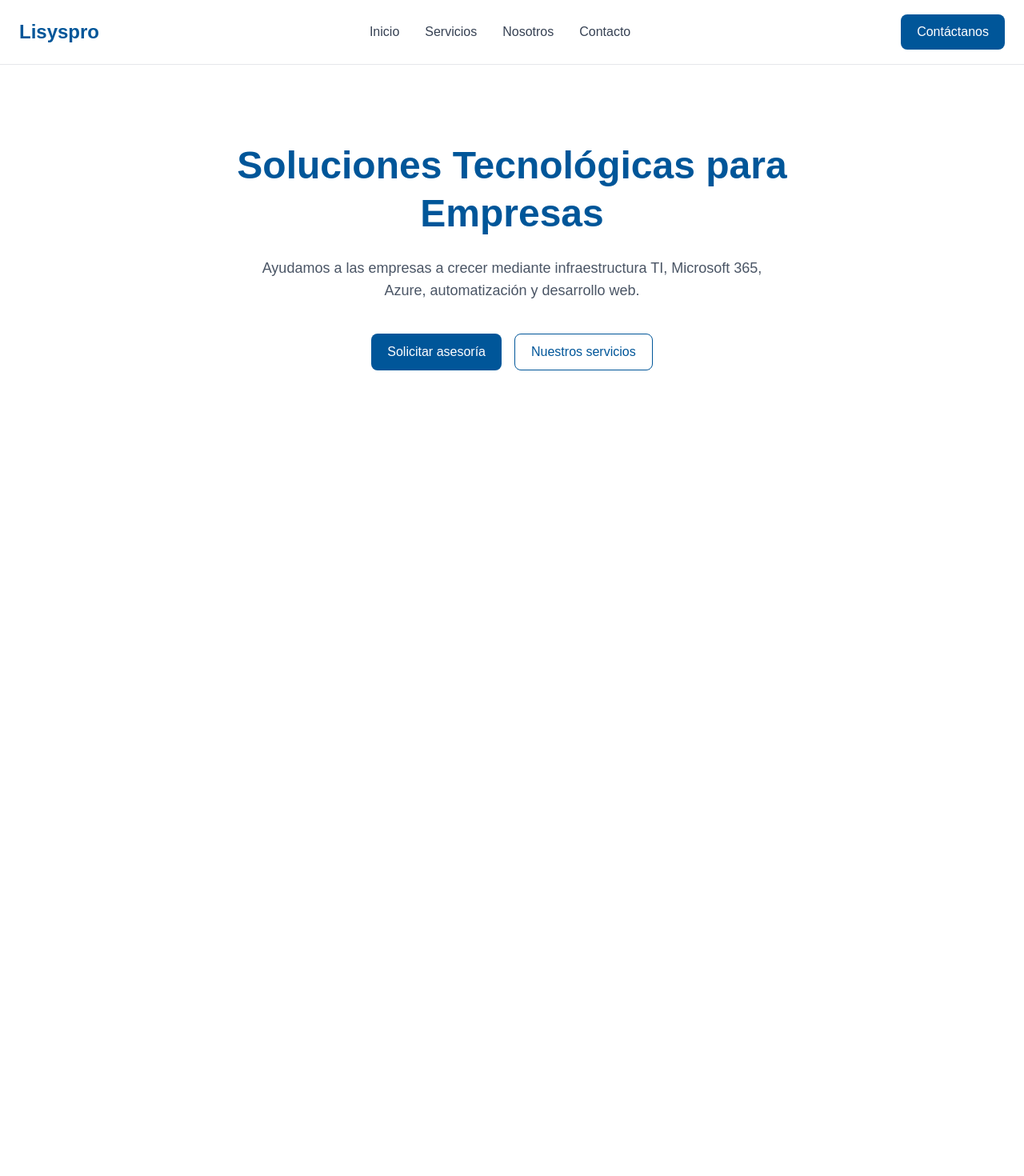
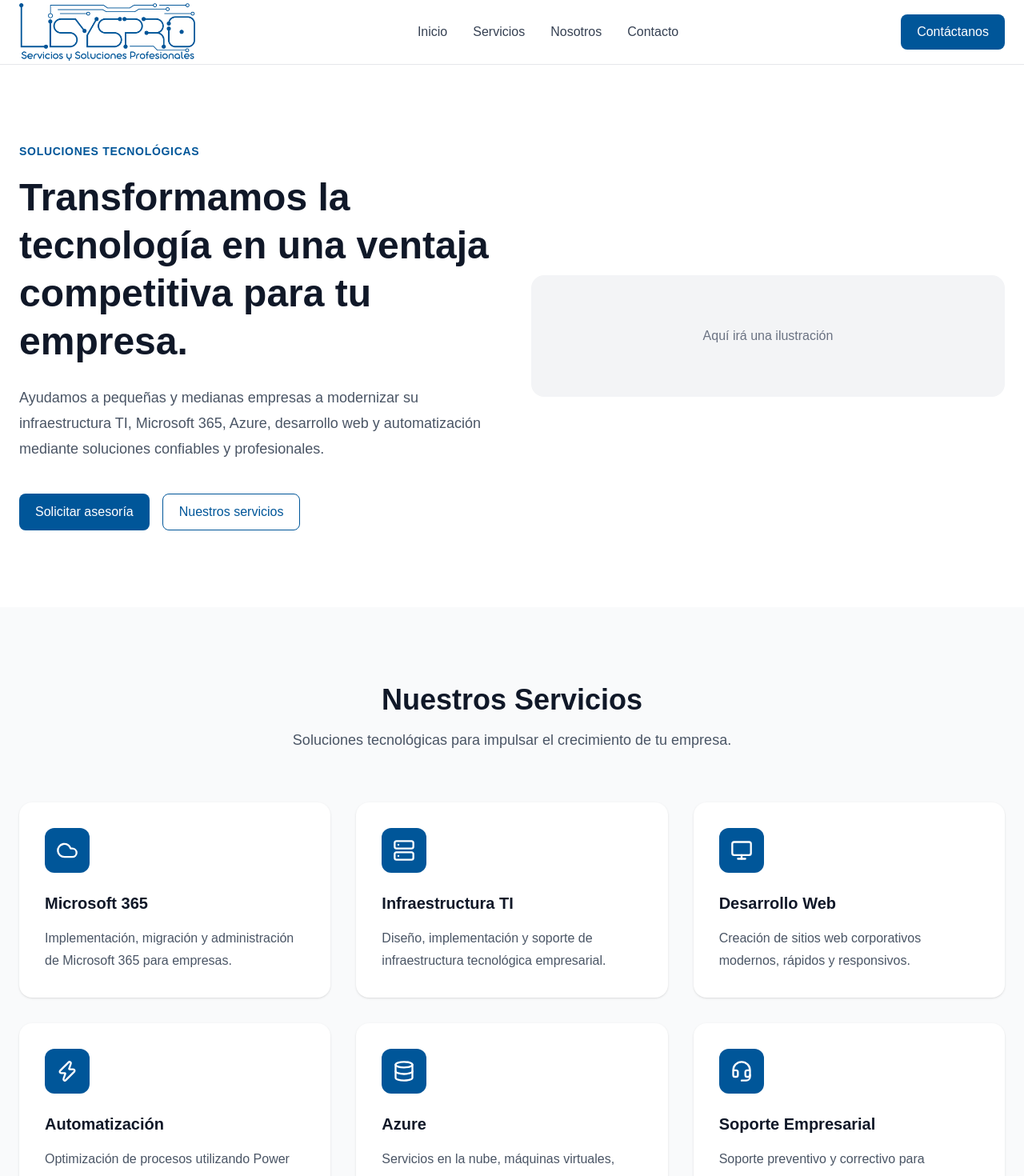
Before and after one commit to lisyspro/enterprise-landing-template, a Next.js app: page / in a window 1280 px wide. Shown: the top 1470 px of the page at 80% size. Before the commit the page ends 800 px from the top, so only its background shows below. Built offline with nearby package versions, Linux system fonts and the light colour scheme.

Commit message:
feat: add services section with professional icons

```diff
--- a/app/page.tsx
+++ b/app/page.tsx
@@ -1,11 +1,13 @@
 import Header from "@/components/layout/Header";
 import Hero from "@/components/sections/Hero";
+import Services from "@/components/sections/Services";
 
 export default function Home() {
   return (
-    <main className="min-h-screen bg-white">
+    <>
       <Header />
       <Hero />
-    </main>
+      <Services />
+    </>
   );
 }
--- a/components/layout/Header.tsx
+++ b/components/layout/Header.tsx
@@ -4,13 +4,24 @@ import Button from "@/components/ui/Button";
 
 import { navigation } from "@/content/navigation";
 
+import Container from "@/components/ui/Container";
+
+import Image from "next/image";
+
 export default function Header() {
   return (
     <header className="border-b border-gray-200 bg-white">
-      <div className="mx-auto flex h-20 max-w-7xl items-center justify-between px-6">
-        <h2 className="text-2xl font-bold text-[#005699]">
-          {company.name}
-        </h2>
+      <Container>
+  <div className="flex h-20 items-center justify-between">
+        <a href="/" className="flex items-center">
+  <Image
+    src="/logos/lisyspro-logo.png"
+    alt="Lisyspro"
+    width={220}
+    height={60}
+    priority
+  />
+</a>
 
       <nav className="hidden items-center gap-8 md:flex">
   {navigation.map((item) => (
@@ -25,7 +36,8 @@ export default function Header() {
 </nav>
 
         <Button>Contáctanos</Button>
-      </div>
+       </div>
+</Container>
     </header>
 );
 }
--- a/components/sections/Hero.tsx
+++ b/components/sections/Hero.tsx
@@ -1,33 +1,48 @@
+import Container from "@/components/ui/Container";
 import Button from "@/components/ui/Button";
 import { hero } from "@/content/hero";
 
 export default function Hero() {
   return (
-    <section className="bg-white">
-      <div className="mx-auto flex max-w-7xl flex-col items-center px-6 py-24 text-center">
+    <section className="bg-white py-24">
+      <Container>
+        <div className="grid items-center gap-12 lg:grid-cols-2">
 
-        <h1 className="max-w-4xl text-5xl font-bold leading-tight text-[#005699]">
+          <div>
+            <span className="text-sm font-semibold uppercase tracking-wider text-[#005699]">
+  {hero.badge}
+</span>
+
+            <h1 className="mt-4 text-5xl font-bold leading-tight text-gray-900">
   {hero.title}
 </h1>
 
-        <p className="mt-6 max-w-2xl text-lg text-gray-600">
-          {hero.subtitle}
+            <p className="mt-6 text-lg leading-8 text-gray-600">
+  {hero.description}
 </p>
 
             <div className="mt-10 flex gap-4">
-          <Button>
+              <Button variant="primary">
   {hero.primaryButton}
 </Button>
 
-          <a
-            href="#services"
-            className="rounded-lg border border-[#005699] px-5 py-2.5 text-[#005699] transition hover:bg-blue-50"
-          >
+<Button variant="secondary">
   {hero.secondaryButton}
-          </a>
+</Button>
             </div>
 
           </div>
+
+          <div className="flex items-center justify-center rounded-2xl bg-gray-100 p-16">
+
+            <p className="text-center text-gray-500">
+              Aquí irá una ilustración
+            </p>
+
+          </div>
+
+        </div>
+      </Container>
     </section>
   );
 }
--- /dev/null
+++ b/components/sections/Services.tsx
@@ -0,0 +1,49 @@
+import Container from "@/components/ui/Container";
+import { services } from "@/content/services";
+import ServiceIcon from "@/components/ui/ServiceIcon";
+
+export default function Services() {
+  return (
+    <section className="bg-gray-50 py-24">
+      <Container>
+
+        <div className="text-center">
+          <h2 className="text-4xl font-bold text-gray-900">
+            Nuestros Servicios
+          </h2>
+
+          <p className="mt-4 text-lg text-gray-600">
+            Soluciones tecnológicas para impulsar el crecimiento de tu empresa.
+          </p>
+        </div>
+
+        <div className="mt-16 grid gap-8 md:grid-cols-2 lg:grid-cols-3">
+
+          {services.map((service) => (
+
+            <div
+              key={service.title}
+              className="rounded-2xl bg-white p-8 shadow-sm transition hover:-translate-y-2 hover:shadow-xl"
+            >
+              <div className="mb-6 flex h-14 w-14 items-center justify-center rounded-xl bg-[#005699] text-2xl text-white">
+                <ServiceIcon name={service.icon} />
+              </div>
+
+              <h3 className="text-xl font-semibold text-gray-900">
+                {service.title}
+              </h3>
+
+              <p className="mt-4 leading-7 text-gray-600">
+                {service.description}
+              </p>
+
+            </div>
+
+          ))}
+
+        </div>
+
+      </Container>
+    </section>
+  );
+}
--- a/components/ui/Button.tsx
+++ b/components/ui/Button.tsx
@@ -1,11 +1,28 @@
 type ButtonProps = {
   children: React.ReactNode;
   href?: string;
+  variant?: "primary" | "secondary";
 };
 
-export default function Button({ children, href }: ButtonProps) {
-  const className =
-  "inline-flex items-center justify-center rounded-lg bg-[#005699] px-5 py-2.5 text-white font-medium transition hover:bg-[#00487d]";
+export default function Button({
+  children,
+  href,
+  variant = "primary",
+}: ButtonProps) {
+
+  const baseClass =
+    "inline-flex items-center justify-center rounded-lg px-5 py-2.5 font-medium transition";
+
+  const variants = {
+    primary:
+      "bg-[#005699] text-white hover:bg-[#00487d]",
+
+    secondary:
+      "border border-[#005699] text-[#005699] hover:bg-blue-50",
+  };
+
+  const className = `${baseClass} ${variants[variant]}`;
+
   if (href) {
     return (
       <a href={href} className={className}>
@@ -14,5 +31,9 @@ export default function Button({ children, href }: ButtonProps) {
     );
   }
 
-  return <button className={className}>{children}</button>;
+  return (
+    <button className={className}>
+      {children}
+    </button>
+  );
 }
--- /dev/null
+++ b/components/ui/Container.tsx
@@ -0,0 +1,11 @@
+type ContainerProps = {
+  children: React.ReactNode;
+};
+
+export default function Container({ children }: ContainerProps) {
+  return (
+    <div className="mx-auto w-full max-w-7xl px-6">
+      {children}
+    </div>
+  );
+}
--- /dev/null
+++ b/components/ui/ServiceIcon.tsx
@@ -0,0 +1,37 @@
+import {
+  Cloud,
+  Server,
+  Monitor,
+  Zap,
+  Database,
+  Headset,
+} from "lucide-react";
+
+type Props = {
+  name: string;
+};
+
+export default function ServiceIcon({ name }: Props) {
+  switch (name) {
+    case "cloud":
+      return <Cloud size={28} />;
+
+    case "server":
+      return <Server size={28} />;
+
+    case "monitor":
+      return <Monitor size={28} />;
+
+    case "zap":
+      return <Zap size={28} />;
+
+    case "database":
+      return <Database size={28} />;
+
+    case "headset":
+      return <Headset size={28} />;
+
+    default:
+      return <Monitor size={28} />;
+  }
+}
--- a/content/hero.ts
+++ b/content/hero.ts
@@ -1,8 +1,11 @@
 export const hero = {
-  title: "Soluciones Tecnológicas para Empresas",
+  badge: "SOLUCIONES TECNOLÓGICAS",
 
-  subtitle:
-    "Ayudamos a las empresas a crecer mediante infraestructura TI, Microsoft 365, Azure, automatización y desarrollo web.",
+  title:
+    "Transformamos la tecnología en una ventaja competitiva para tu empresa.",
+
+  description:
+    "Ayudamos a pequeñas y medianas empresas a modernizar su infraestructura TI, Microsoft 365, Azure, desarrollo web y automatización mediante soluciones confiables y profesionales.",
 
   primaryButton: "Solicitar asesoría",
 
--- a/content/services.ts
+++ b/content/services.ts
@@ -2,24 +2,42 @@ export const services = [
   {
     title: "Microsoft 365",
     description:
-      "Implementación, migración y administración de Microsoft 365.",
+      "Implementación, migración y administración de Microsoft 365 para empresas.",
+    icon: "cloud",
+  },
+
+  {
+    title: "Infraestructura TI",
+    description:
+      "Diseño, implementación y soporte de infraestructura tecnológica empresarial.",
+    icon: "server",
+  },
+
+  {
+    title: "Desarrollo Web",
+    description:
+      "Creación de sitios web corporativos modernos, rápidos y responsivos.",
+    icon: "monitor",
+  },
+
+  {
+    title: "Automatización",
+    description:
+      "Optimización de procesos utilizando Power Automate y Power Platform.",
+    icon: "zap",
   },
 
   {
     title: "Azure",
     description:
-      "Infraestructura en la nube y soluciones empresariales.",
+      "Servicios en la nube, máquinas virtuales, respaldos y soluciones híbridas.",
+    icon: "database",
   },
 
   {
-    title: "Desarrollo Web",
+    title: "Soporte Empresarial",
     description:
-      "Sitios web modernos desarrollados con tecnologías actuales.",
-  },
-
-  {
-    title: "Automatización",
-    description:
-      "Power Automate, Power BI y soluciones empresariales.",
+      "Soporte preventivo y correctivo para usuarios, servidores y redes.",
+    icon: "headset",
   },
 ];
--- a/package.json
+++ b/package.json
@@ -9,6 +9,7 @@
     "lint": "eslint"
   },
   "dependencies": {
+    "lucide-react": "^1.26.0",
     "next": "16.2.11",
     "react": "19.2.4",
     "react-dom": "19.2.4"
```
Also changed, not shown: public/logos/lisyspro-logo.png (added), 1 other file (tests, documents, lock files or other folders). Lines whose indentation alone changed are shown as unchanged.
